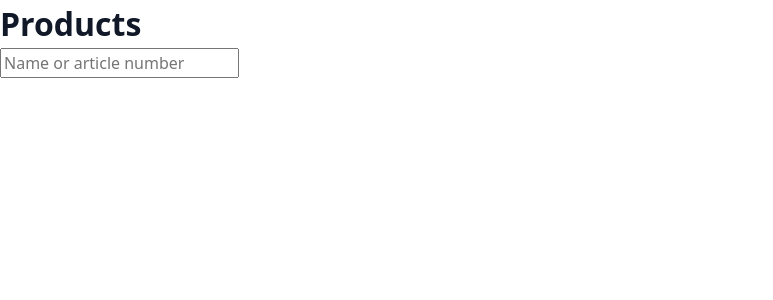
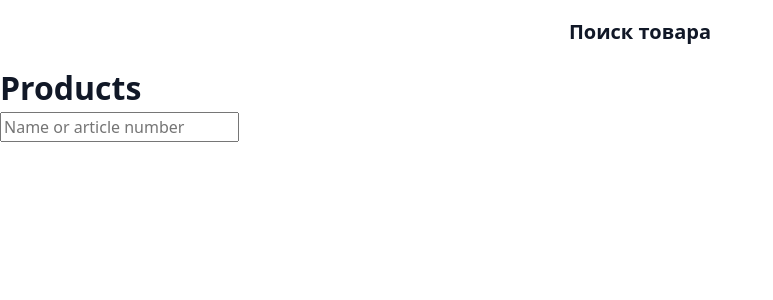
Before and after one commit to DianaGalter/check-price, a React (Vite) app: page / in a window 1280 px wide. Shown: the top 300 px of the page, without its empty margins (0-773 px from the left). Built offline with nearby package versions, Linux system fonts and the light colour scheme.

Commit message:
create header

```diff
--- a/src/App.tsx
+++ b/src/App.tsx
@@ -2,6 +2,7 @@ import { products, ProductList } from "./entities/product";
 import { filterProducts, SearchInput } from "./features/product-search";
 import { useState } from "react";
 import { useDebounce } from "./shared/hooks";
+import { Header } from "./widgets/header";
 
 function App() {
   const [searchQuery, setSearchQuery] = useState("");
@@ -13,6 +14,8 @@ function App() {
   const hasSearchQuery = Boolean(debouncedSearchQuery.trim());
 
   return (
+    <>
+      <Header />
       <main>
         <h1>Products</h1>
         <SearchInput value={searchQuery} onChange={setSearchQuery} />
@@ -27,6 +30,7 @@ function App() {
             <p>No products found</p>
           ))}
       </main>
+    </>
   );
 }
 
--- /dev/null
+++ b/src/widgets/header/Header.module.scss
@@ -0,0 +1,24 @@
+.header {
+  display: grid;
+  grid-template-columns: 40px 1fr 40px;
+  align-items: center;
+
+  min-height: 64px;
+  padding: 0 16px;
+}
+
+.title {
+  font-size: 20px;
+  font-weight: 600;
+  line-height: 1.2;
+  text-align: center;
+}
+
+.button {
+  display: grid;
+  place-items: center;
+
+  width: 40px;
+  height: 40px;
+  padding: 0;
+}
--- /dev/null
+++ b/src/widgets/header/Header.tsx
@@ -0,0 +1,21 @@
+import styles from "./Header.module.scss";
+
+export const Header = () => {
+  return (
+    <header className={styles.header}>
+      <button className={styles.button} type="button" aria-label="Открыть меню">
+        {/* иконка меню */}
+      </button>
+
+      <h1 className={styles.title}>Поиск товара</h1>
+
+      <button
+        className={styles.button}
+        type="button"
+        aria-label="Открыть сканер"
+      >
+        {/* иконка сканера */}
+      </button>
+    </header>
+  );
+};
--- /dev/null
+++ b/src/widgets/header/index.ts
@@ -0,0 +1 @@
+export { Header } from "./Header";
```
Lines whose indentation alone changed are shown as unchanged.
